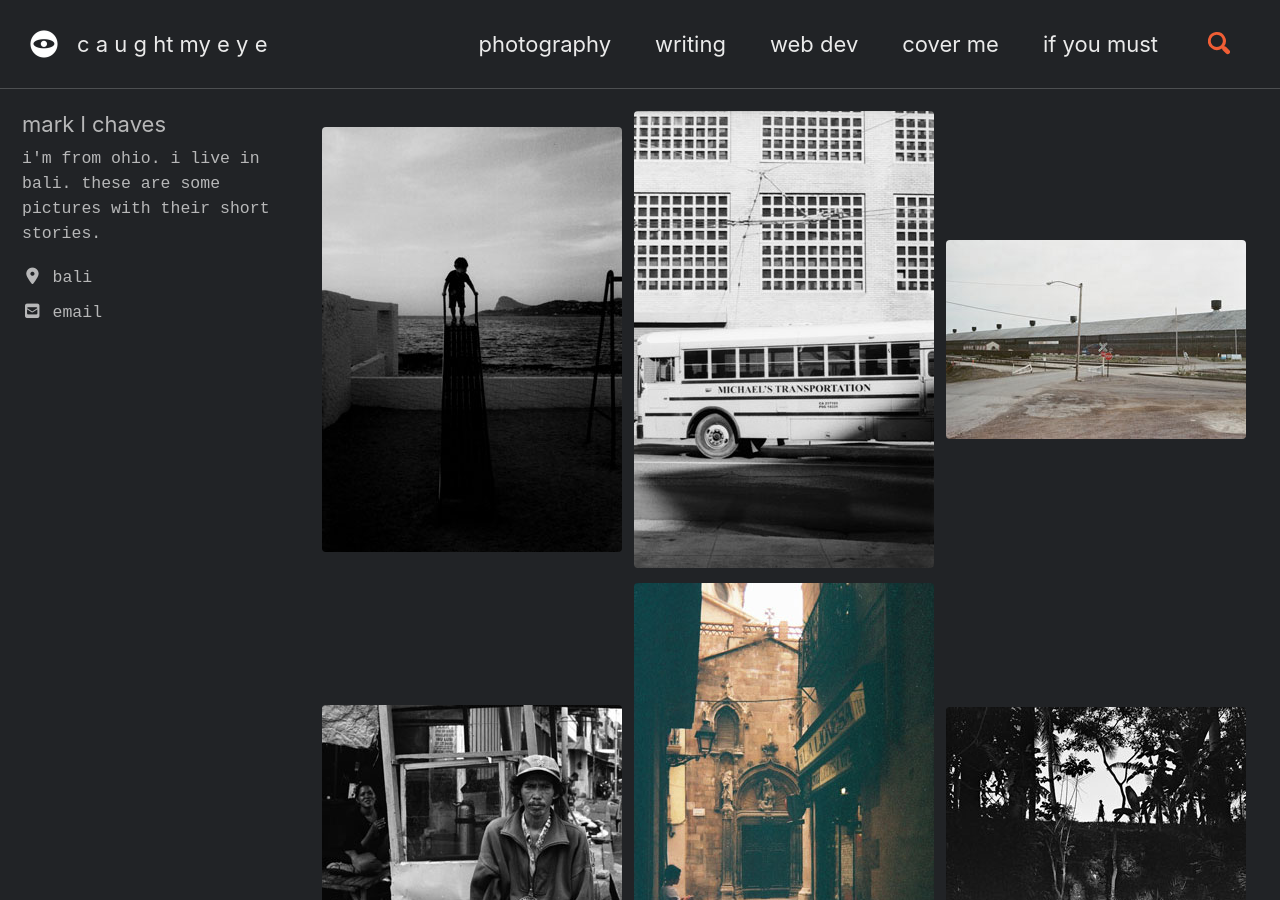
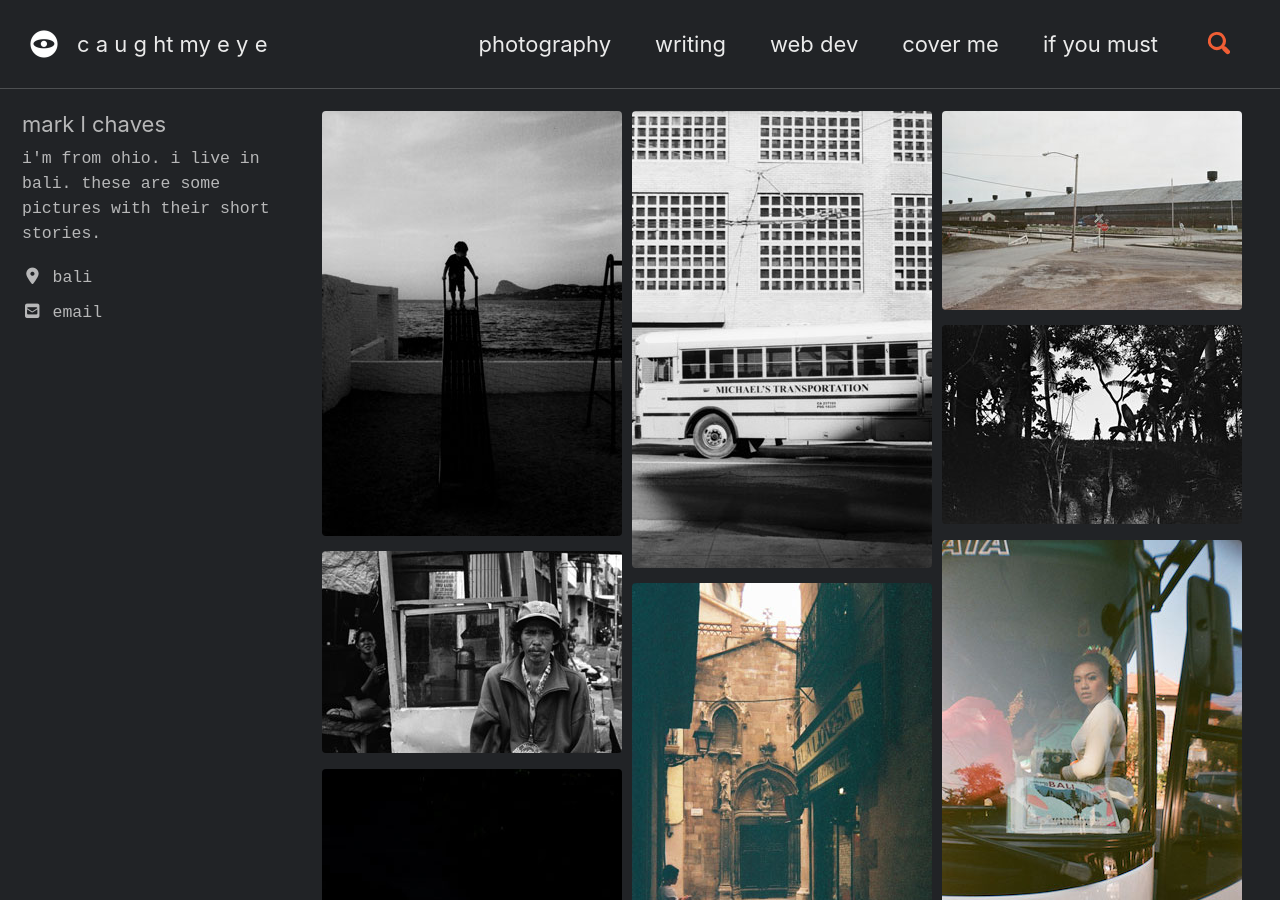
Before and after one commit to marklchaves/caughtmyeye, a Jekyll site: the page built from index.html, in a window 1280 px wide and 900 px high. Built offline with Jekyll 4.4.1, drawn with Linux system fonts in a browser that asks for light colours; cached includes are drawn as plain includes; nearby versions of some CDN libraries; the list of posts is cut into pages by our own code.

Commit message:
Cleaned up masonry again
Followed vanilla JS imagesLoaded CodePen https://codepen.io/desandro/pen/MwJoLQ.

```diff
--- a/_includes/head/custom.html
+++ b/_includes/head/custom.html
@@ -21,7 +21,7 @@
 
 {% if page.masonry %}
   <!-- Masonry -->
-  <script type="text/javascript" src="https://ajax.googleapis.com/ajax/libs/jquery/3.3.1/jquery.min.js"></script>
+  <!-- <script type="text/javascript" src="https://ajax.googleapis.com/ajax/libs/jquery/3.3.1/jquery.min.js"></script> -->
   <script type="text/javascript" src="https://unpkg.com/imagesloaded@4/imagesloaded.pkgd.min.js"></script>
   <script type="text/javascript" src="https://unpkg.com/masonry-layout@4/dist/masonry.pkgd.min.js"></script>
   <script type="text/javascript" src="/assets/js/portfolio-masonry.js"></script>
--- a/_layouts/default.html
+++ b/_layouts/default.html
@@ -34,10 +34,21 @@
     {% endcomment %}
     <button onclick="scrollUp()" id="totop" title="go to the top">^</button>
 
+    {% comment %}
+      Need to do some fancy foot work b/c lazyload and masonry
+      don't play nice. Hopefully infinite scroll or images loaded
+      can fix this later. ~mlc 1 February 2020
+    {% endcomment %}
+    {% if page.title == "cover me" %}
+    <div id="footer" class="page__footer masonry-hide">
+    {% else %}
     <div id="footer" class="page__footer">
+    {% endif %}
       <footer>
         {% include footer/custom.html %}
-        {% include_cached footer.html %}
+        {% if page.title != "cover me" %}
+          {% include_cached footer.html %}
+        {% endif %}
       </footer>
     </div>
 
--- a/assets/js/portfolio-masonry.js
+++ b/assets/js/portfolio-masonry.js
@@ -1,22 +1,23 @@
-// Refactored (called twice) 3 November 2019. ~mlc
 function loadMasonry() {
-  var grid = $(".grid__item");
-  var container = document.querySelector(".archive");
-  // Get reference to loading screen. Research what this is supposed to do. ~mlc
-  var loading_screen = document.getElementById("loading");
-  imagesLoaded(container, function() {
-    grid.fadeIn();
 
-    // Let's only do the masonry for large displays that are not on Safari.
-    if ((document.body.clientWidth >= 1024) && (navigator.userAgent.indexOf("Safari") == -1)) {
-      var msnry = new Masonry(document.querySelector(".archive"), {
+  // Let's only do the masonry for large displays.
+  if (document.body.clientWidth < 1024) {
+    return;
+  }
+
+  var grid = document.querySelector('.archive');
+  var msnry;
+
+  // Note: there's a known bug with this for Safari.
+  imagesLoaded( grid, function() {
+    // init Isotope after all images have loaded
+    msnry = new Masonry( grid, {
       columnWidth: 300,
       gutter: 10,
       itemSelector: ".grid__item",
       percentPosition: true,
       horizontalOrder: true
     });
-    }
   });
 }
 
@@ -29,12 +30,5 @@ window.onresize = function() {
 };
 
 window.onorientationchange = function() {
-  // window.location.reload();
-  // Try to reload masonry only.
   this.loadMasonry();
 }
-
-// Don't know what this is for. ~mlc
-function hideLoading(loading_screen) {
-  loading_screen.classList.add("hidden");
-}
```
Lines whose indentation alone changed are shown as unchanged.
